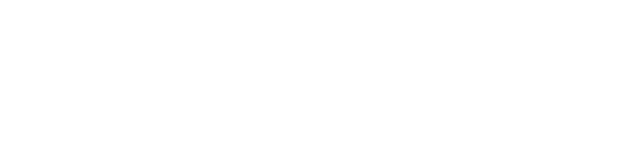
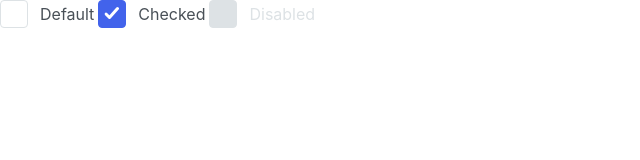
Before and after one commit to js-tasks-ru/htmlcss-20211021_ultimatevs, a website: page 07-lection5/01-checkbox/index.html in a window 1280 px wide. Shown: the whole page, without its empty margins (0-640 px from the left). Drawn offline with Linux system fonts and the light colour scheme.

Commit message:
add checkbox

```diff
--- a/07-lection5/01-checkbox/checkbox.css
+++ b/07-lection5/01-checkbox/checkbox.css
@@ -0,0 +1,67 @@
+.checkbox {
+    display: inline-block;
+}
+
+.checkbox__input {
+    position: absolute;
+    clip: rect(0, 0, 0, 0);
+    opacity: 0;
+    outline: none;
+}
+
+.checkbox__state {
+    display: flex;
+    justify-content: flex-start;
+    align-items: center;
+    cursor: pointer;
+}
+
+.checkbox__control {
+    background-color: var(--white);
+    border: 1px solid var(--grey-2);
+    border-radius: 4px;
+    box-sizing: border-box;
+    width: 28px;
+    height: 28px;
+    position: relative;
+}
+
+.checkbox__icon {
+    position: absolute;
+    top: 50%;
+    left: 50%;
+    transform: translate(-50%, -50%);
+    display: none;
+}
+
+.checkbox__label {
+    font-family: 'Inter', sans-serif;
+    font-style: normal;
+    font-weight: normal;
+    font-size: 16px;
+    line-height: 24px;
+    color: var(--grey-4);
+    margin-left: 12px;
+}
+
+.checkbox__input:checked ~ .checkbox__state .checkbox__control {
+    background-color: var(--blue);
+    border: 1px solid var(--blue);
+}
+
+.checkbox__input:checked ~ .checkbox__state .checkbox__icon {
+    display: block;
+}
+
+.checkbox__input:disabled ~ .checkbox__state .checkbox__control {
+    background-color: var(--grey-2);
+    border: 1px solid var(--grey-2);
+}
+
+.checkbox__input:disabled ~ .checkbox__state .checkbox__label {
+    color: var(--grey-2);
+}
+
+.checkbox__input:focus ~ .checkbox__state .checkbox__label {
+    text-decoration: underline;
+}
--- a/07-lection5/01-checkbox/index.html
+++ b/07-lection5/01-checkbox/index.html
@@ -6,6 +6,44 @@
         <link rel="stylesheet" href="./checkbox.css">
     </head>
     <body>
-
+        <label class="checkbox">
+            <input type="checkbox" class="checkbox__input"/>
+            <div class="checkbox__state">
+                <div class="checkbox__control">
+                    <span class="checkbox__icon">
+                        <svg width="15" heigth="13" viewBox="0 0 15 13" fill="none" xmlns="http://wwww.w3.org/2000/svg">
+                            <path d="M1.5 7.5L5 11L13 2" stroke="white" stroke-width="3" stroke-linecap="round" stroke-linejoin="round" />
+                        </svg>
+                    </span>
+                </div>
+                <div class="checkbox__label">Default</div>
+            </div>
+        </label>
+        <label class="checkbox">
+            <input type="checkbox" class="checkbox__input" checked/>
+            <div class="checkbox__state">
+                <div class="checkbox__control">
+                    <span class="checkbox__icon">
+                        <svg width="15" heigth="13" viewBox="0 0 15 13" fill="none" xmlns="http://wwww.w3.org/2000/svg">
+                            <path d="M1.5 7.5L5 11L13 2" stroke="white" stroke-width="3" stroke-linecap="round" stroke-linejoin="round" />
+                        </svg>
+                    </span>
+                </div>
+                <div class="checkbox__label">Checked</div>
+            </div>
+        </label>
+        <label class="checkbox">
+            <input type="checkbox" class="checkbox__input" disabled/>
+            <div class="checkbox__state">
+                <div class="checkbox__control">
+                    <span class="checkbox__icon">
+                        <svg width="15" heigth="13" viewBox="0 0 15 13" fill="none" xmlns="http://wwww.w3.org/2000/svg">
+                            <path d="M1.5 7.5L5 11L13 2" stroke="white" stroke-width="3" stroke-linecap="round" stroke-linejoin="round" />
+                        </svg>
+                    </span>
+                </div>
+                <div class="checkbox__label">Disabled</div>
+            </div>
+        </label>
     </body>
 </html>
```
